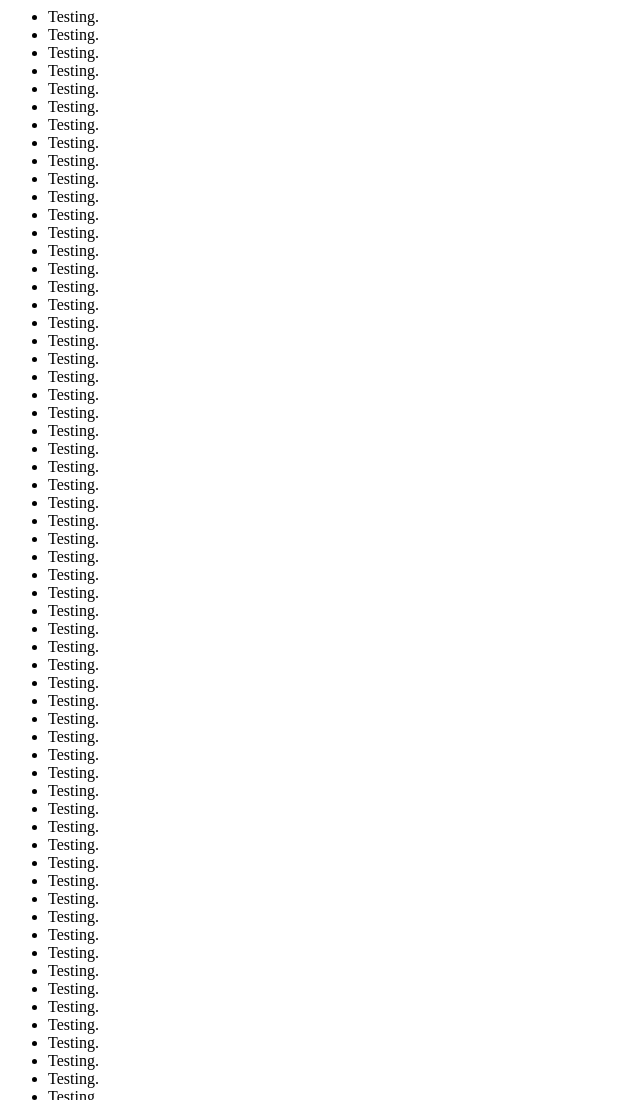
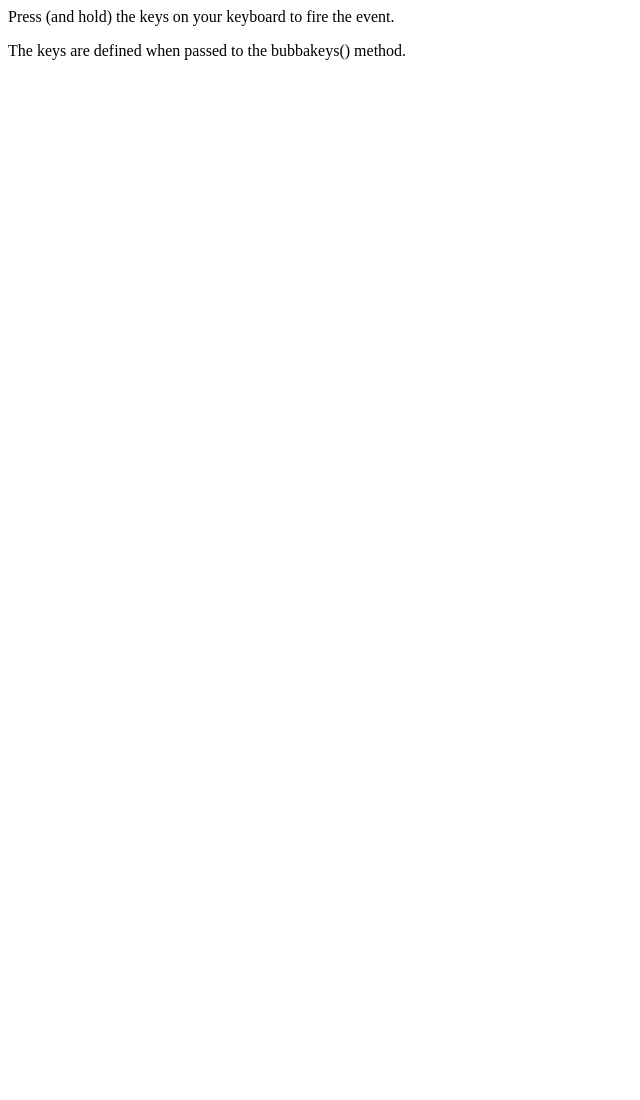
Before and after one commit to broeneatsdinner/bubbakeys, a plain HTML site: page example.html in a window 1280 px wide. Shown: the top 1100 px of the page, without its empty margins (0-640 px from the left). After the commit the page ends 800 px from the top, so only its background shows below. Drawn offline with nearby package versions, Linux system fonts and the light colour scheme.

Commit message:
Remove extraneous HTML markup

```diff
--- a/example.html
+++ b/example.html
@@ -9,147 +9,7 @@
 		</script>
 	</head>
 	<body>
-		<ul>
-			<li>Testing.</li>
-			<li>Testing.</li>
-			<li>Testing.</li>
-			<li>Testing.</li>
-			<li>Testing.</li>
-			<li>Testing.</li>
-			<li>Testing.</li>
-			<li>Testing.</li>
-			<li>Testing.</li>
-			<li>Testing.</li>
-			<li>Testing.</li>
-			<li>Testing.</li>
-			<li>Testing.</li>
-			<li>Testing.</li>
-			<li>Testing.</li>
-			<li>Testing.</li>
-			<li>Testing.</li>
-			<li>Testing.</li>
-			<li>Testing.</li>
-			<li>Testing.</li>
-			<li>Testing.</li>
-			<li>Testing.</li>
-			<li>Testing.</li>
-			<li>Testing.</li>
-			<li>Testing.</li>
-			<li>Testing.</li>
-			<li>Testing.</li>
-			<li>Testing.</li>
-			<li>Testing.</li>
-			<li>Testing.</li>
-			<li>Testing.</li>
-			<li>Testing.</li>
-			<li>Testing.</li>
-			<li>Testing.</li>
-			<li>Testing.</li>
-			<li>Testing.</li>
-			<li>Testing.</li>
-			<li>Testing.</li>
-			<li>Testing.</li>
-			<li>Testing.</li>
-			<li>Testing.</li>
-			<li>Testing.</li>
-			<li>Testing.</li>
-			<li>Testing.</li>
-			<li>Testing.</li>
-			<li>Testing.</li>
-			<li>Testing.</li>
-			<li>Testing.</li>
-			<li>Testing.</li>
-			<li>Testing.</li>
-			<li>Testing.</li>
-			<li>Testing.</li>
-			<li>Testing.</li>
-			<li>Testing.</li>
-			<li>Testing.</li>
-			<li>Testing.</li>
-			<li>Testing.</li>
-			<li>Testing.</li>
-			<li>Testing.</li>
-			<li>Testing.</li>
-			<li>Testing.</li>
-			<li>Testing.</li>
-			<li>Testing.</li>
-			<li>Testing.</li>
-			<li>Testing.</li>
-			<li>Testing.</li>
-			<li>Testing.</li>
-			<li>Testing.</li>
-			<li>Testing.</li>
-			<li>Testing.</li>
-			<li>Testing.</li>
-			<li>Testing.</li>
-			<li>Testing.</li>
-			<li>Testing.</li>
-			<li>Testing.</li>
-			<li>Testing.</li>
-			<li>Testing.</li>
-			<li>Testing.</li>
-			<li>Testing.</li>
-			<li>Testing.</li>
-			<li>Testing.</li>
-			<li>Testing.</li>
-			<li>Testing.</li>
-			<li>Testing.</li>
-			<li>Testing.</li>
-			<li>Testing.</li>
-			<li>Testing.</li>
-			<li>Testing.</li>
-			<li>Testing.</li>
-			<li>Testing.</li>
-			<li>Testing.</li>
-			<li>Testing.</li>
-			<li>Testing.</li>
-			<li>Testing.</li>
-			<li>Testing.</li>
-			<li>Testing.</li>
-			<li>Testing.</li>
-			<li>Testing.</li>
-			<li>Testing.</li>
-			<li>Testing.</li>
-			<li>Testing.</li>
-			<li>Testing.</li>
-			<li>Testing.</li>
-			<li>Testing.</li>
-			<li>Testing.</li>
-			<li>Testing.</li>
-			<li>Testing.</li>
-			<li>Testing.</li>
-			<li>Testing.</li>
-			<li>Testing.</li>
-			<li>Testing.</li>
-			<li>Testing.</li>
-			<li>Testing.</li>
-			<li>Testing.</li>
-			<li>Testing.</li>
-			<li>Testing.</li>
-			<li>Testing.</li>
-			<li>Testing.</li>
-			<li>Testing.</li>
-			<li>Testing.</li>
-			<li>Testing.</li>
-			<li>Testing.</li>
-			<li>Testing.</li>
-			<li>Testing.</li>
-			<li>Testing.</li>
-			<li>Testing.</li>
-			<li>Testing.</li>
-			<li>Testing.</li>
-			<li>Testing.</li>
-			<li>Testing.</li>
-			<li>Testing.</li>
-			<li>Testing.</li>
-			<li>Testing.</li>
-			<li>Testing.</li>
-			<li>Testing.</li>
-			<li>Testing.</li>
-			<li>Testing.</li>
-			<li>Testing.</li>
-			<li>Testing.</li>
-			<li>Testing.</li>
-		</ul>
+		<p>Press (and hold) the keys on your keyboard to fire the event.</p>
+		<p>The keys are defined when passed to the bubbakeys() method.</p>
 	</body>
 </html>
```
